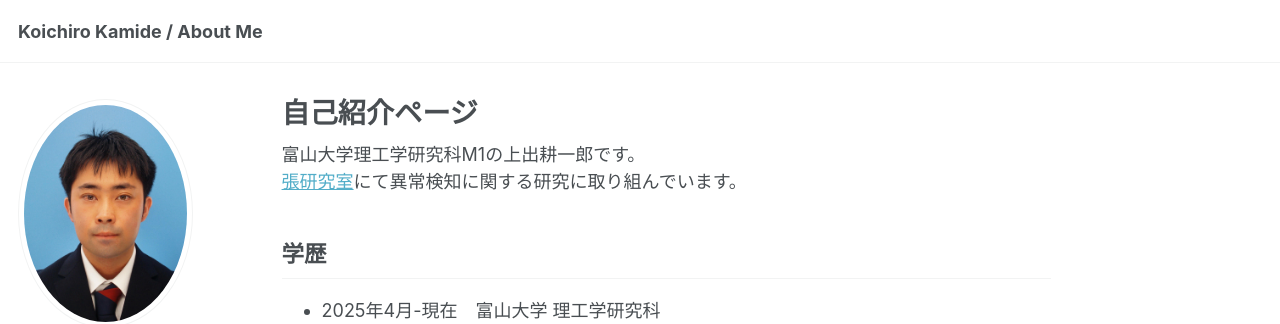
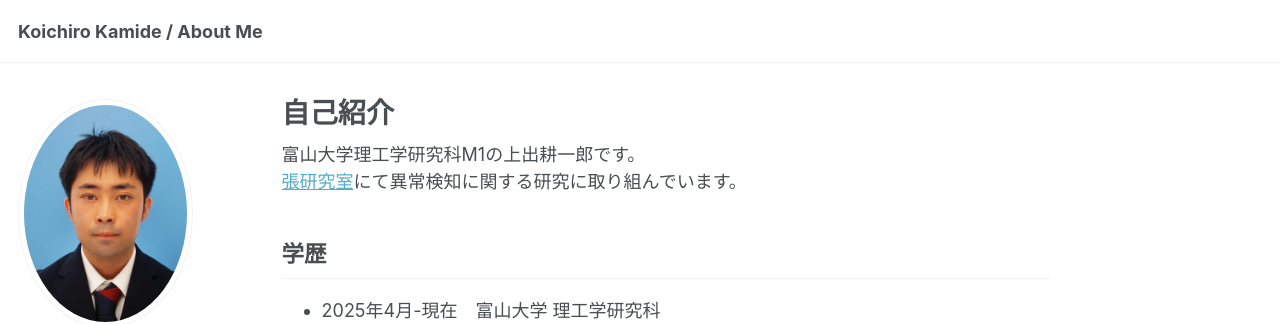
Before and after one commit to koichiro-kamide/koichiro-kamide.github.io, a Jekyll site: the page built from _pages/about.md, in a window 1280 px wide and 900 px high. Shown: the top 324 px of the window. Built offline with Jekyll 4.4.1, drawn with Linux system fonts in a browser that asks for light colours.

Commit message:
Update about.md

```diff
--- a/_pages/about.md
+++ b/_pages/about.md
@@ -1,6 +1,6 @@
 ---
 permalink: /
-title: 自己紹介ページ
+title: 自己紹介
 author_profile: true
 redirect_from:
   - /about/
```
